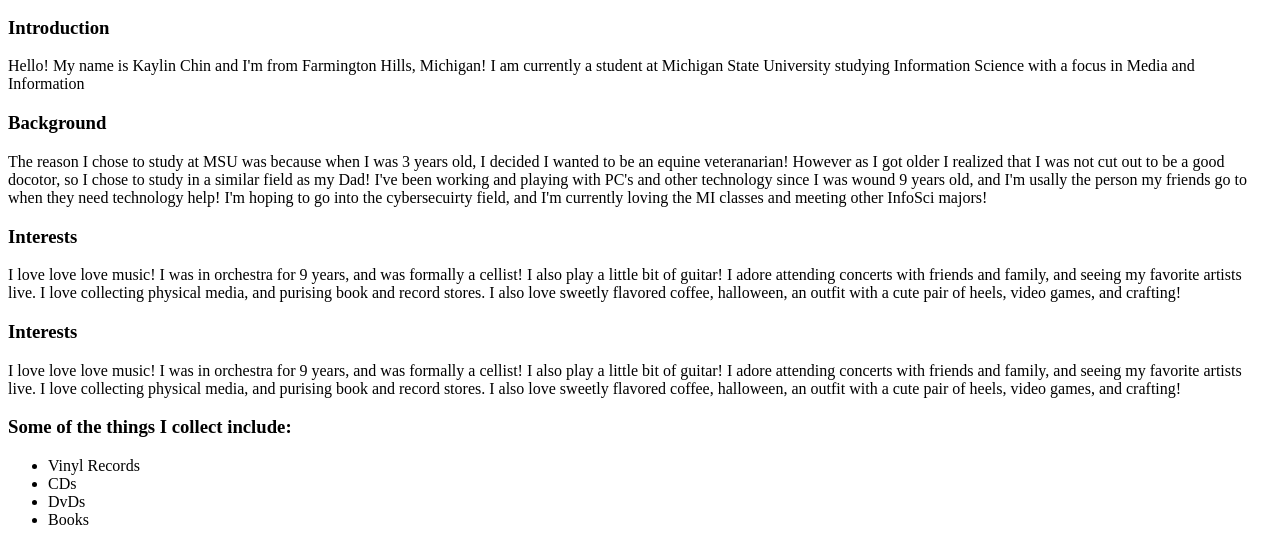
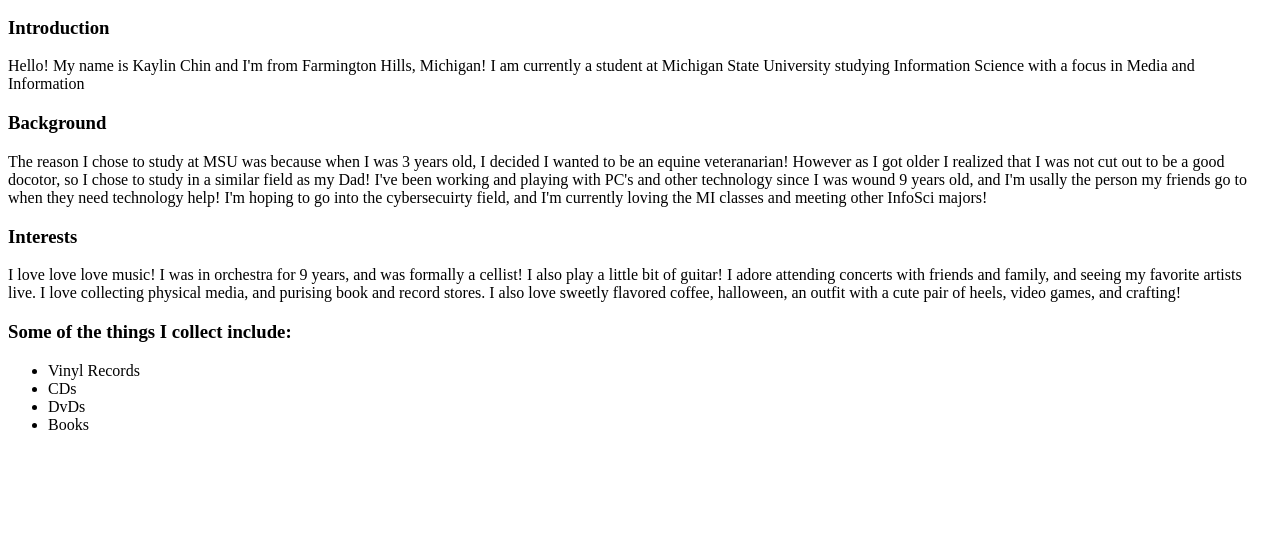
Before and after one commit to KaylinChin/mi349_blog, a plain HTML site: page about.html in a window 1280 px wide. Shown: the part 697-1242 px from the top of the page. After the commit the page ends 1147 px from the top, so only its background shows below. Drawn offline with Linux system fonts and the light colour scheme.

Commit message:
removed duplicate in about.html

```diff
--- a/about.html
+++ b/about.html
@@ -48,12 +48,6 @@
                     </p>
                 </article>
             </div>
-                <article>
-                    <h3>Interests</h3>
-                    <p>
-                        I love love love music! I was in orchestra for 9 years, and was formally a cellist! I also play a little bit of guitar! I adore attending concerts with friends and family, and seeing my favorite artists live. I love collecting physical media, and purising book and record stores. I also love sweetly flavored coffee, halloween, an outfit with a cute pair of heels, video games, and crafting!
-                    </p>
-                </article>
             <div class="interests-list">
                 <h3>Some of the things I collect include:</h3>
                     <ul>
```
